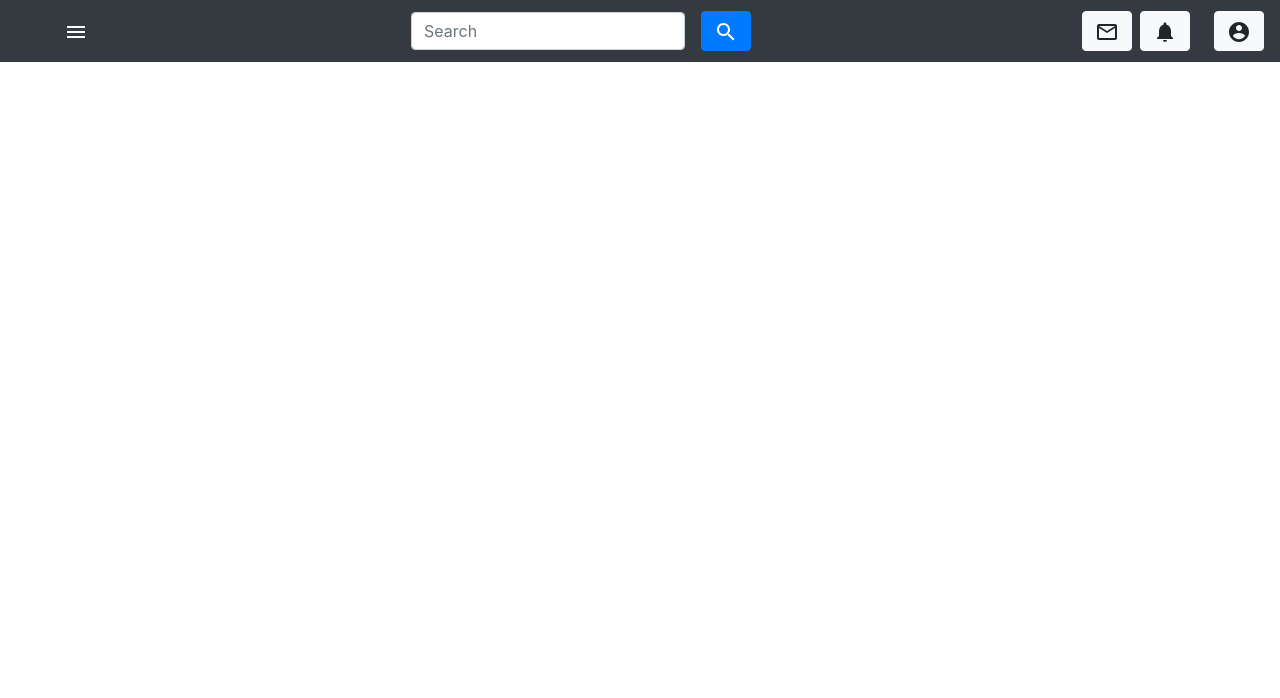
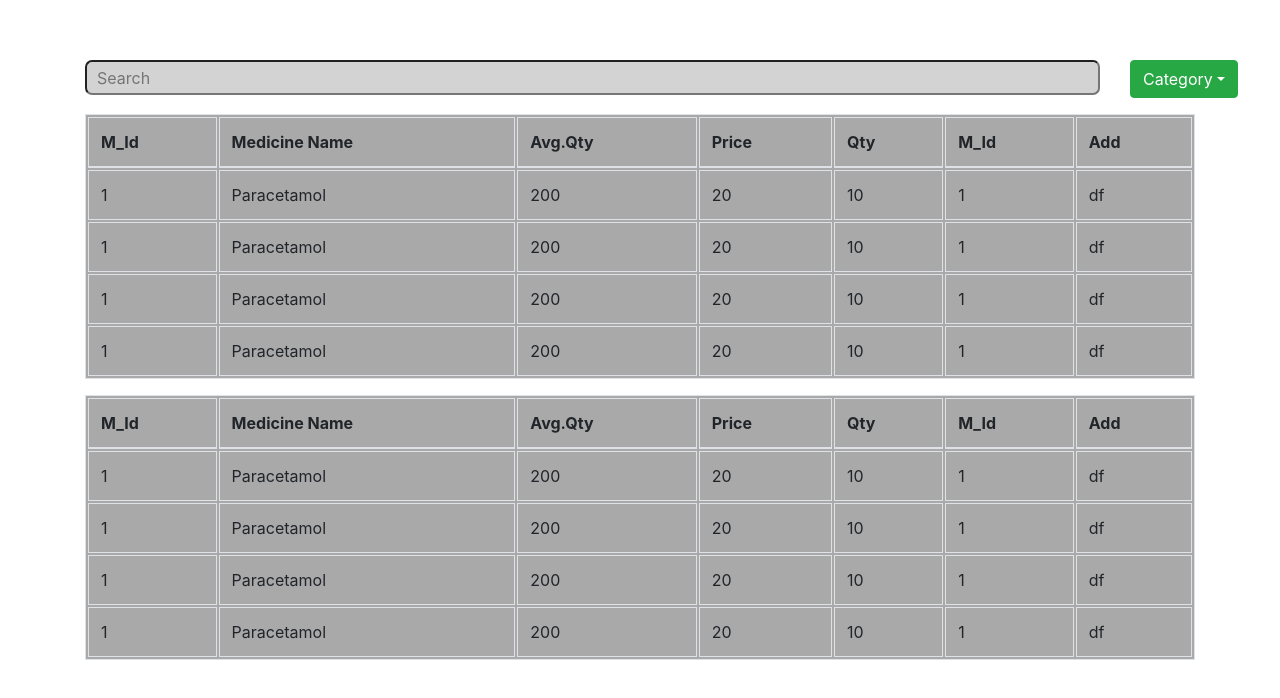
Before and after one commit to AshishMhrzn10/React-dashboard, a React (Create React App) app: page /medicine in a window 1280 px wide. Shown: the top 698 px of the page. Built offline with nearby package versions, Linux system fonts and the light colour scheme.

Commit message:
Medicine page

```diff
--- a/src/App.js
+++ b/src/App.js
@@ -16,6 +16,7 @@ import Pending from "./pages/DeliveryMan/Pending";
 import DeliveredHome from "./pages/Home/DeliveredHome";
 import PendingHome from "./pages/Home/PendingHome";
 import Login from "./pages/Login";
+import Medicine from "./pages/Medicine";
 
 export class App extends Component {
   render() {
@@ -38,6 +39,7 @@ export class App extends Component {
       <Router>
         <Switch>
           <Route exact path="/login" component={Login} />
+          <Route path="/medicine" component={Medicine} />
           <Route component={DefaultContainer} />
         </Switch>
       </Router>
--- a/src/pages/Inventory/Inventory.js
+++ b/src/pages/Inventory/Inventory.js
@@ -1,6 +1,15 @@
 import React, { useState, useEffect } from "react";
 import axios from "axios";
-import { Container, Row, Table, Button } from "react-bootstrap";
+import {
+  Container,
+  Row,
+  Col,
+  Table,
+  Button,
+  Modal,
+  Dropdown,
+  DropdownButton,
+} from "react-bootstrap";
 import styled from "styled-components";
 
 const TD = styled.td`
@@ -20,6 +29,8 @@ const TD2 = styled.td`
 function Inventory() {
   const [Category, setCategory] = useState("");
   const [Response, setResponse] = useState([]);
+  const [image, setImage] = useState([]);
+  const [show, setShow] = useState(false);
 
   useEffect(() => {
     const apiUrl = `http://www.nasatechnicalsolutions.com.np/api/products`;
@@ -53,9 +64,96 @@ function Inventory() {
           size="sm"
           className="ml-2"
           style={{ fontSize: "17px" }}
+          onClick={() => setShow(true)}
         >
           Add Products
         </Button>
+
+        <Modal
+          size="xl"
+          show={show}
+          onHide={() => setShow(false)}
+          dialogClassName="modal-100w"
+          aria-labelledby="example-custom-modal-styling-title"
+        >
+          <Modal.Header closeButton>
+            <Modal.Title id="example-custom-modal-styling-title">
+              Add New Product
+            </Modal.Title>
+          </Modal.Header>
+          <Modal.Body>
+            <form>
+              <Container>
+                <Row>
+                  <Col xs={6} md={3}>
+                    Product Name:
+                    <input type="text" placeholder="Product name.." />
+                  </Col>
+                  <Col xs={6} md={3}>
+                    Stock Quantity:
+                    <input type="number" placeholder="0" />
+                  </Col>
+                  <Col xs={6} md={3}>
+                    Product Rate:
+                    <input type="number" placeholder="0.0" />
+                  </Col>
+                  <Col xs={6} md={3}>
+                    Product Discount:
+                    <input type="number" placeholder="0.0" />
+                  </Col>
+                </Row>
+                <Row className="my-4">
+                  <Col xs={6} md={3}>
+                    Product Description:
+                    <textarea
+                      placeholder="Describe your product"
+                      style={{ width: "100%", height: "100%" }}
+                    ></textarea>
+                  </Col>
+                  <Col xs={6} md={4}>
+                    Product Images:
+                    <label>Choose file:</label>
+                    <input
+                      type="file"
+                      value={image}
+                      accept="image/*"
+                      onChange={(e) => setImage(e.target.files[0])}
+                    />
+                    {image.map((item, index) => {
+                      return <img key={index} src={item.image} alt="" />;
+                    })}
+                    <img src={require("../../images/todo.png")} alt="" />
+                    <img src={require("../../images/todo.png")} alt="" />
+                    <img src={require("../../images/todo.png")} alt="" />
+                    <img src={require("../../images/todo.png")} alt="" />
+                  </Col>
+                  <Col xs={6} md={2}>
+                    <DropdownButton id="dropdown-basic-button" title="Category">
+                      <Dropdown.Item>Action</Dropdown.Item>
+                      <Dropdown.Item>Another action</Dropdown.Item>
+                      <Dropdown.Item>Something else</Dropdown.Item>
+                    </DropdownButton>
+                  </Col>
+                  <Col xs={6} md={3}>
+                    <DropdownButton
+                      id="dropdown-basic-button"
+                      title="Sub Category"
+                    >
+                      <Dropdown.Item>Action</Dropdown.Item>
+                      <Dropdown.Item>Another action</Dropdown.Item>
+                      <Dropdown.Item>Something else</Dropdown.Item>
+                    </DropdownButton>
+                  </Col>
+                </Row>
+                <Row style={{ float: "right" }}>
+                  <Button type="submit" variant="success">
+                    Submit
+                  </Button>
+                </Row>
+              </Container>
+            </form>
+          </Modal.Body>
+        </Modal>
       </Row>
 
       <Table
--- /dev/null
+++ b/src/pages/Medicine.js
@@ -0,0 +1,163 @@
+import React from "react";
+import {
+	Container,
+	Row,
+	Col,
+	Table,
+	Button,
+	Modal,
+	Dropdown,
+	DropdownButton,
+} from "react-bootstrap";
+import styled from "styled-components";
+
+const Search = styled.input`
+	border-radius: 7px;
+	width: 100%;
+	background: lightgrey;
+	height: 35px;
+	padding-left: 10px;
+`;
+
+function Medicine() {
+	return (
+		<Container>
+			<Row className="mb-3">
+				<Col md={11}>
+					<Search type="text" placeholder="Search" />
+				</Col>
+				<Col md={1}>
+					<div>
+						<DropdownButton
+							id="dropdown-basic-button"
+							title="Category"
+							variant="success"
+						>
+							<Dropdown.Item>Action</Dropdown.Item>
+							<Dropdown.Item>Another action</Dropdown.Item>
+							<Dropdown.Item>Something else</Dropdown.Item>
+						</DropdownButton>
+					</div>
+				</Col>
+			</Row>
+
+			<Table
+				bordered
+				style={{
+					borderCollapse: "separate",
+					background: "darkgrey",
+				}}
+			>
+				<thead>
+					<tr>
+						<th>M_Id</th>
+						<th>Medicine Name</th>
+						<th>Avg.Qty</th>
+						<th>Price</th>
+						<th>Qty</th>
+						<th>M_Id</th>
+						<th>Add</th>
+					</tr>
+				</thead>
+				<tbody>
+					<tr>
+						<td>1</td>
+						<td>Paracetamol</td>
+						<td>200</td>
+						<td>20</td>
+						<td>10</td>
+						<td>1</td>
+						<td>df</td>
+					</tr>
+					<tr>
+						<td>1</td>
+						<td>Paracetamol</td>
+						<td>200</td>
+						<td>20</td>
+						<td>10</td>
+						<td>1</td>
+						<td>df</td>
+					</tr>
+					<tr>
+						<td>1</td>
+						<td>Paracetamol</td>
+						<td>200</td>
+						<td>20</td>
+						<td>10</td>
+						<td>1</td>
+						<td>df</td>
+					</tr>
+					<tr>
+						<td>1</td>
+						<td>Paracetamol</td>
+						<td>200</td>
+						<td>20</td>
+						<td>10</td>
+						<td>1</td>
+						<td>df</td>
+					</tr>
+				</tbody>
+			</Table>
+
+			<Table
+				bordered
+				style={{
+					borderCollapse: "separate",
+					background: "darkgrey",
+				}}
+			>
+				<thead>
+					<tr>
+						<th>M_Id</th>
+						<th>Medicine Name</th>
+						<th>Avg.Qty</th>
+						<th>Price</th>
+						<th>Qty</th>
+						<th>M_Id</th>
+						<th>Add</th>
+					</tr>
+				</thead>
+				<tbody>
+					<tr>
+						<td>1</td>
+						<td>Paracetamol</td>
+						<td>200</td>
+						<td>20</td>
+						<td>10</td>
+						<td>1</td>
+						<td>df</td>
+					</tr>
+					<tr>
+						<td>1</td>
+						<td>Paracetamol</td>
+						<td>200</td>
+						<td>20</td>
+						<td>10</td>
+						<td>1</td>
+						<td>df</td>
+					</tr>
+					<tr>
+						<td>1</td>
+						<td>Paracetamol</td>
+						<td>200</td>
+						<td>20</td>
+						<td>10</td>
+						<td>1</td>
+						<td>df</td>
+					</tr>
+					<tr>
+						<td>1</td>
+						<td>Paracetamol</td>
+						<td>200</td>
+						<td>20</td>
+						<td>10</td>
+						<td>1</td>
+						<td>df</td>
+					</tr>
+				</tbody>
+			</Table>
+		</Container>
+	);
+}
+
+export default Medicine;
```
